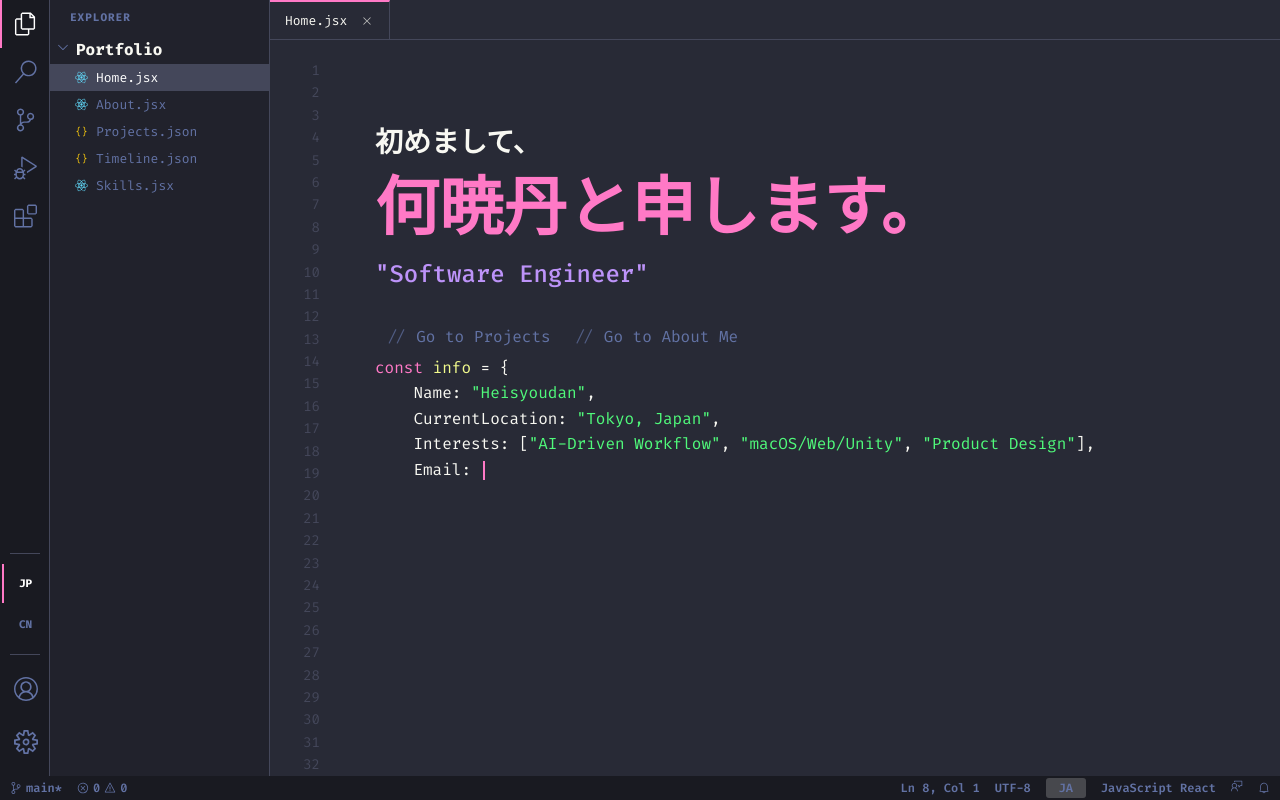
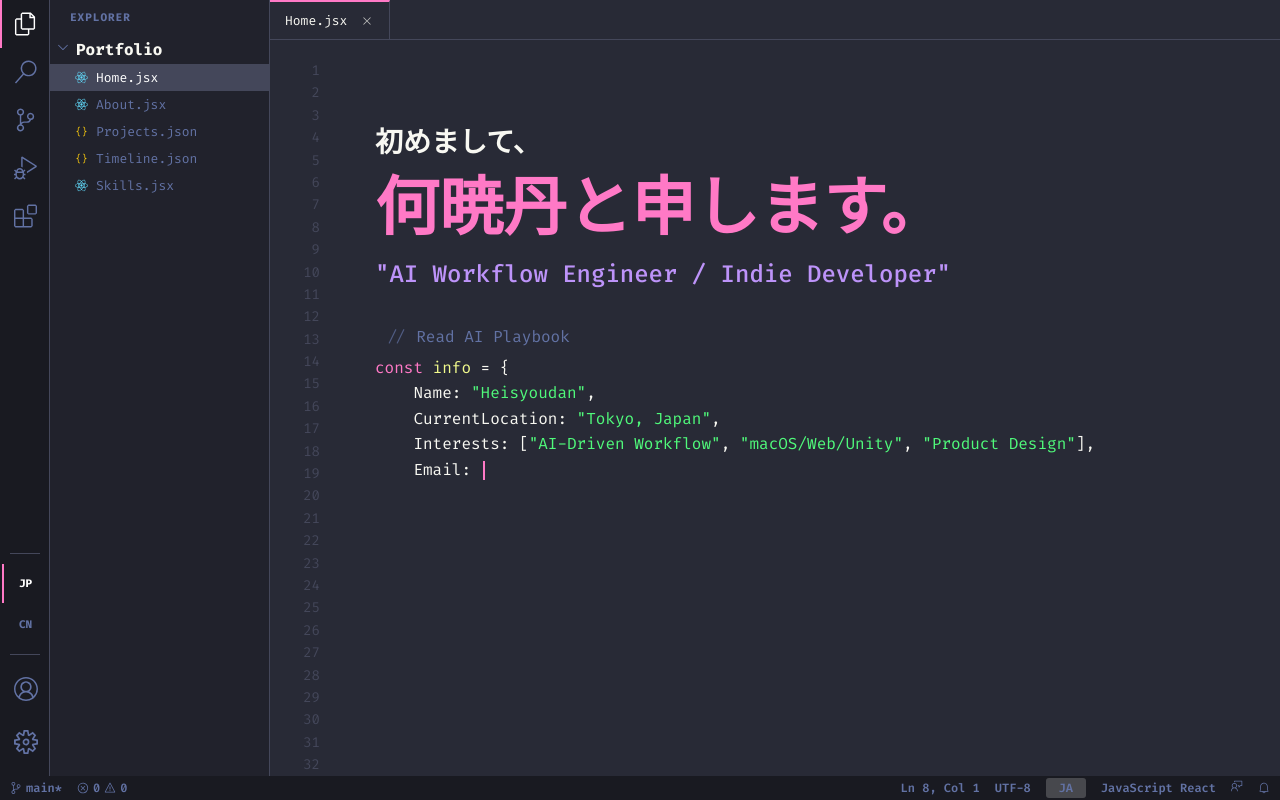
Before and after one commit to heisyoudan/VS-Style-Portfolio, a React (Vite) app: page / in a window 1280 px wide. Built offline with nearby package versions, Linux system fonts and the light colour scheme.

Commit message:
Update home page: change identity to AI Workflow Engineer / Indie Developer and replace navigation links with AI Playbook link

```diff
--- a/src/pages/Home.jsx
+++ b/src/pages/Home.jsx
@@ -81,17 +81,13 @@ const Home = ({ onNavigate }) => {
                         color: 'var(--text-secondary)',
                         fontWeight: '500'
                     }}>
-                        "Software Engineer"
+                        "AI Workflow Engineer / Indie Developer"
                     </h2>
 
                     <div style={{ marginTop: '15px', marginBottom: '0' }}>
                         <CommentLink
-                            text="Go to Projects"
-                            onClick={() => onNavigate && onNavigate('Projects.jsx')}
-                        />
-                        <CommentLink
-                            text="Go to About Me"
-                            onClick={() => onNavigate && onNavigate('About.jsx')}
+                            text="Read AI Playbook"
+                            onClick={() => window.open('https://github.com/heisyoudan/ai-agent-playbook', '_blank')}
                         />
                     </div>
 
```
